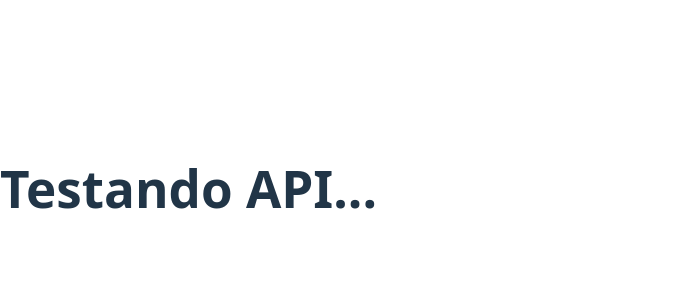
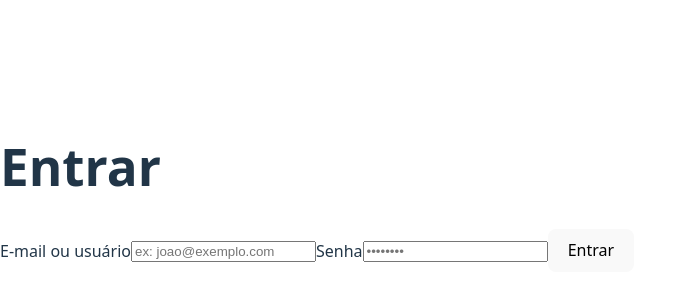
Before and after one commit to lucianohalbus/taskmanager-web, a React (Vite) app: page /login in a window 1280 px wide. Shown: the part 212-512 px from the top of the page, without its empty margins (0-676 px from the left). Built offline with nearby package versions, Linux system fonts and the light colour scheme; no server answers.

Commit message:
Adding queryClient

```diff
--- /dev/null
+++ b/src/lib/queryclient.ts
@@ -0,0 +1,2 @@
+import { QueryClient } from "@tanstack/react-query";
+export const queryClient = new QueryClient();
--- a/src/main.tsx
+++ b/src/main.tsx
@@ -1,9 +1,18 @@
-import { StrictMode } from 'react'
-import { createRoot } from 'react-dom/client'
-import './index.css'
-import App from './App.tsx'
-import TestApi from "./pages/TestApi";
+import React from "react";
+import ReactDOM from "react-dom/client";
+import { RouterProvider } from "react-router-dom";
+import { QueryClientProvider } from "@tanstack/react-query";
+import { queryClient } from "./lib/queryclient";
+import AuthProvider from "./auth/AuthProvider";
+import { router } from "./routes/AppRoutes";
+import "./index.css";
 
-createRoot(document.getElementById('root')!).render(
- (<TestApi />)
-)
+ReactDOM.createRoot(document.getElementById("root")!).render(
+  <React.StrictMode>
+    <QueryClientProvider client={queryClient}>
+      <AuthProvider>
+        <RouterProvider router={router} />
+      </AuthProvider>
+    </QueryClientProvider>
+  </React.StrictMode>
+);
```
